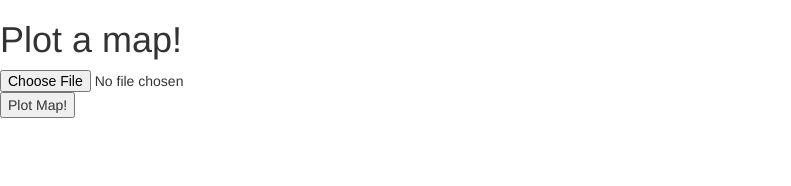
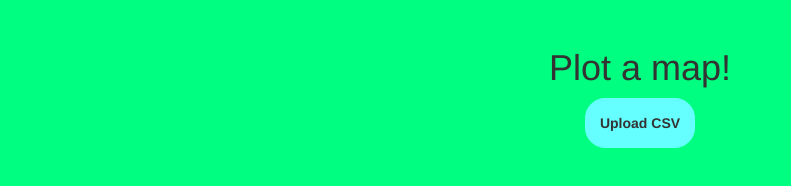
Before and after one commit to jonathanczx/GMapsPlotting, a website: page index.html in a window 1280 px wide. Shown: the whole page, without its empty margins (0-791 px from the left). Drawn offline with nearby package versions, Linux system fonts and the light colour scheme; some packages are replaced by stand-ins of ours.

Commit message:
prettified version

```diff
--- a/index.html
+++ b/index.html
@@ -9,24 +9,25 @@
   <link href="css/styles.css" rel="stylesheet" type="text/css"/>
 </head>
 <body>
+  <div class="container-fluid">
     <section class="row">
-    <div class="col-lg-6">
+      <div class="col-lg-12 center">
         <h1> Plot a map!</h1>
+        <div class="center-margin">
+          <label for="csvFile" class="fileUpload">
+            Upload CSV
+          </label>
           <input type="file" id="csvFile" name="file" accepts=".csv"/>
+        </div>
         <span id="status"></span>
-    </div>
-    <div class="col-lg-6">
-      <table id="addressList">
-
-      </table>
       </div>
     </section>
     <section class="row">
       <div class="col-lg-12 mapContainer">
-      <button id="plotMap">Plot Map!</button>
         <div id="map"></div>
       </div>
     </section>
+  </div>
 <script src="https://ajax.googleapis.com/ajax/libs/jquery/3.1.1/jquery.min.js" defer></script>
 <script src="js/index.js" defer></script>
 <!-- <script src="app/maps.js"></script>&callback=initMap -->
--- a/public/css/styles.css
+++ b/public/css/styles.css
@@ -3,10 +3,39 @@ Stylesheet
  */
 html, body{
   height:  100%;
+  background-color: #00FF80;
+}
+/*
+div, section{
+  border: 1px solid;
+} */
+
+input[type='file']{
+  display:  none;
+}
+
+.fileUpload{
+  border-radius: 20px;
+  padding:  1em;
+  border:  1px solid #66FFFF;
+  background-color:  #66FFFF;
+}
+
+.fileUpload:active{
+  background-color:  #66CCFF;
+}
+
+.container-fluid{
+  padding: 2em 0;
+}
+
+.center{
+  text-align: center;
 }
 
 .mapContainer{
-  height:  800px;
+  height: 800px;
+  width: 100%;
 }
 
 #map {
```
Lines whose indentation alone changed are shown as unchanged.
